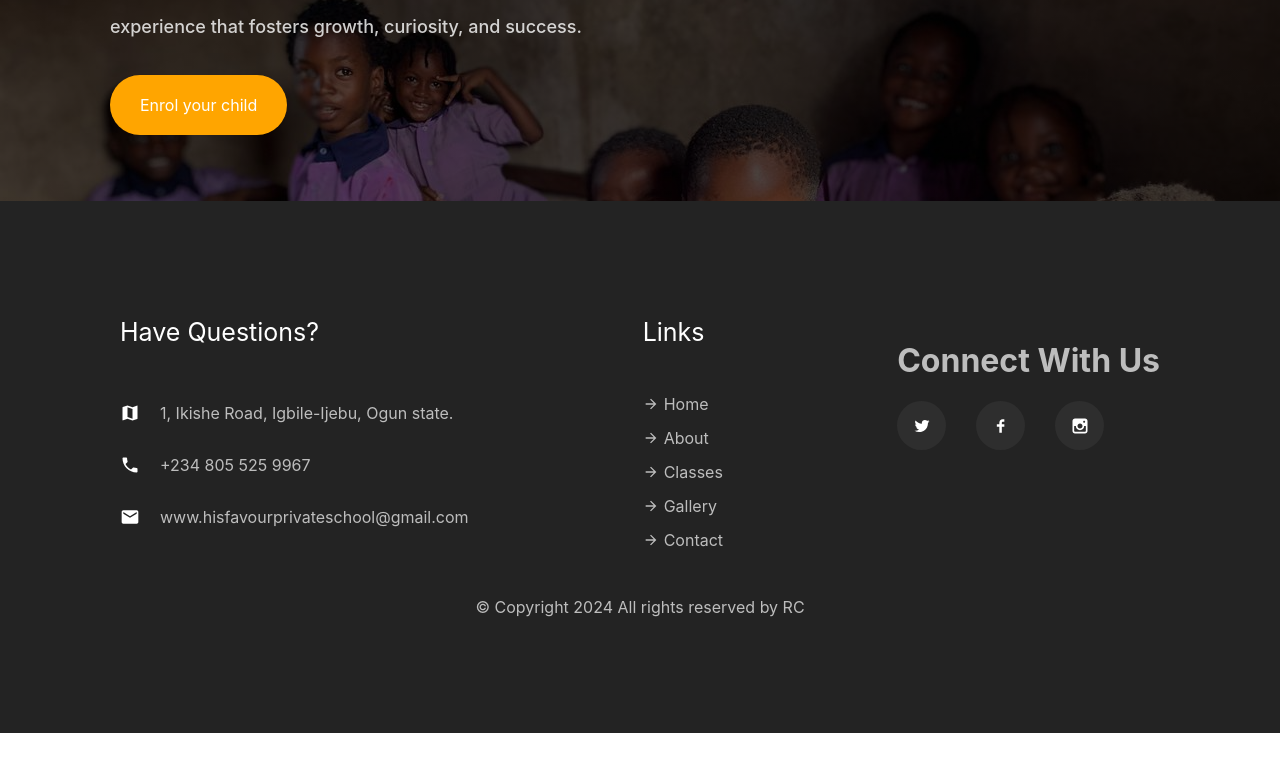
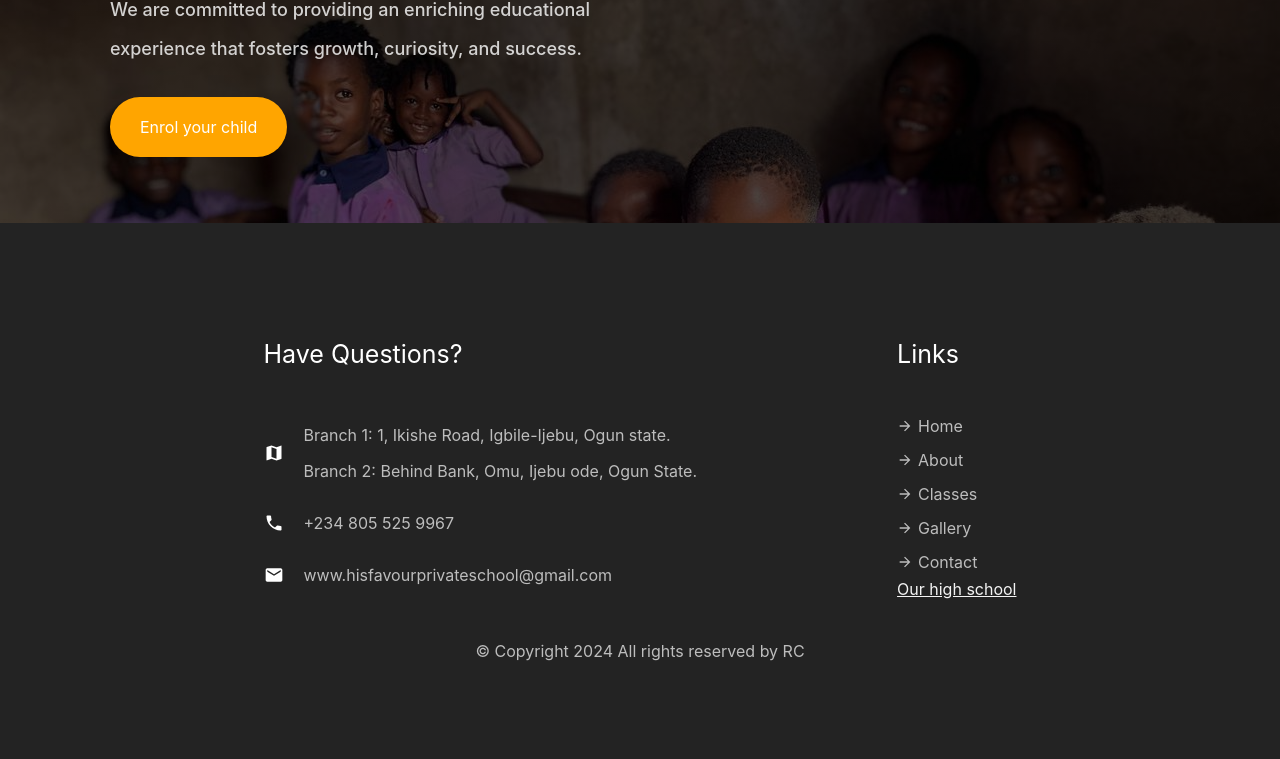
Before and after one commit to Qayyumah/hfps, a React (Create React App) app: page /course in a window 1280 px wide. Shown: the part 2038-2797 px from the top of the page. Before the commit the page ends 2771 px from the top, so only its background shows below. Built offline with nearby package versions, Linux system fonts and the light colour scheme.

Commit message:
fix(content)

```diff
--- a/src/App.js
+++ b/src/App.js
@@ -13,7 +13,7 @@ function App() {
           <Route exact path="/" element={<MainContainer/>}/>
           <Route exact path="/about" element={<About/>}/>
           <Route exact path="/course" element={<Courses/>}/>
-          <Route exact path="/price" element={<Pricing/>}/>
+          <Route exact path="/gallery" element={<Pricing/>}/>
           <Route exact path="/contact" element={<Contact/>}/>
         </Routes>
       </Router>
--- a/src/assets/footer.css
+++ b/src/assets/footer.css
@@ -8,7 +8,7 @@ footer{
 }
 .foot{
     display: flex;
-    justify-content: space-between;
+    justify-content: center;
     color: #fff;
     margin-bottom: 10px;
 
@@ -35,6 +35,14 @@ footer{
 
 .q-text p{
     color: rgba(255, 255, 255, 0.7);
+}
+
+.links {
+    margin-left: 200px;
+
+    @media(max-width: 500px) {
+        margin-left: 0;
+    }
 }
 
 .blo-display{
--- a/src/components/About.jsx
+++ b/src/components/About.jsx
@@ -227,20 +227,7 @@ const About = () => {
           </div>
         </div>
 
-        <div className='feedback'>
-          <div className='feed-head'>
-            <h4>TESTIMONIAL</h4>
-            <h1 style={{ color: "#5d50c6" }}>
-              What Parents <span style={{ color: "orange" }}>Say About Us</span>
-            </h1>
-            <p>
-              At HFPS, we are proud of the positive impacts we’ve made on our
-              students. Here’s what our parents have to say:
-            </p>
-          </div>
 
-          <Feedback />
-        </div>
         <div className='manners'>
           <div
             style={{
--- a/src/components/Contact.jsx
+++ b/src/components/Contact.jsx
@@ -48,7 +48,8 @@ const Contact = () => {
           <div className='contact-info-box'>
             <div className='con-info1'>
               <h1>Address</h1>
-              <p style={{ marginBottom: "0" }}>1, Ikishe Road, Igbile-Ijebu, Ogun state.</p>
+              <p>Branch 1: 1, Ikishe Road, Igbile-Ijebu, Ogun state.</p>
+              <p>Branch 2: Behind Bank, Omu, Ijebu ode, Ogun State.</p>
             </div>
 
             <div className='con-info1'>
--- a/src/components/Footer.jsx
+++ b/src/components/Footer.jsx
@@ -8,14 +8,11 @@ import {
   MdPerson,
   MdPhone,
 } from "react-icons/md";
-import {
-  TiSocialFacebook,
-  TiSocialInstagram,
-  TiSocialTwitter,
-} from "react-icons/ti";
 import "../assets/footer.css";
+import { Link } from "react-router-dom";
 
 const Footer = () => {
+  const currentYear = new Date().getFullYear();
   return (
     <div>
       <footer>
@@ -27,10 +24,8 @@ const Footer = () => {
             <div className='q-display'>
               <IoMdMap style={{ fontSize: "20px" }} />
               <div className='q-text'>
-                <p >
-                  {" "}
-                  1, Ikishe Road, Igbile-Ijebu, Ogun state.
-                </p>
+                <p>Branch 1: 1, Ikishe Road, Igbile-Ijebu, Ogun state.</p>
+                <p>Branch 2: Behind Bank, Omu, Ijebu ode, Ogun State.</p>
               </div>
             </div>
 
@@ -73,39 +68,18 @@ const Footer = () => {
               <MdArrowForward />
               <a>Contact</a>
             </div>
+            <Link
+              style={{ color: "#f4f4f4" }}
+              to='https://hisfavourhighschool.vercel.app'
+            >
+              Our high school
+            </Link>
           </div>
 
-          <div className='sub-us'>
-            <div className='connect'>
-              <h1>Connect With Us</h1>
-              <div className='connect-ico'>
-                <div className='twitter'>
-                  <TiSocialTwitter
-                    style={{
-                      fontSize: "20px",
-                    }}
-                  />
-                </div>
-                <div className='fb'>
-                  <TiSocialFacebook
-                    style={{
-                      fontSize: "20px",
-                    }}
-                  />
-                </div>
-                <div className='insta'>
-                  <TiSocialInstagram
-                    style={{
-                      fontSize: "20px",
-                    }}
-                  />
-                </div>
-              </div>
-            </div>
-          </div>
+          <div className='sub-us'></div>
         </div>
-        <div className='foot-text' style={{marginTop:"40px"}}>
-          <p>© Copyright 2024 All rights reserved by RC</p>
+        <div className='foot-text' style={{ marginTop: "40px" }}>
+          <p>© Copyright {currentYear} All rights reserved by RC</p>
         </div>
       </footer>
     </div>
--- a/src/components/Header.jsx
+++ b/src/components/Header.jsx
@@ -74,10 +74,13 @@ const Header = () => {
         </div>
         <div className='nav-menu'>
           <Link to='/'>Home</Link>
-          <Link to='/#'>About</Link>
-          <Link to='/#'>Classes</Link>
-          <Link to='/#'>Gallery</Link>
-          <Link to='/#'>Contact</Link>
+          <Link to='/about'>About</Link>
+          <Link to='/course'>Classes</Link>
+          <Link to='/gallery'>Gallery</Link>
+          <Link to='/contact'>Contact</Link>
+          <Link to='https://hisfavourhighschool.vercel.app'>
+            Our high school
+          </Link>
         </div>
 
         <div className='burgernav'>
@@ -89,7 +92,8 @@ const Header = () => {
       <div className='heading1 head'>
         <div className='' style={{ textAlign: "center" }}>
           <div className='map-text'>
-            <p>1, Ikishe Road, Igbile-Ijebu, Ogun state.</p>
+            <p>Branch 1: 1, Ikishe Road, Igbile-Ijebu, Ogun state.</p>
+            <p>Branch 2: Behind Bank, Omu, Ijebu ode, Ogun State.</p>
           </div>
         </div>
         <div className='' style={{ textAlign: "center" }}>
@@ -122,6 +126,13 @@ const Header = () => {
           <Link to='/contact' onClick={() => setBurgerStatus(false)}>
             Contact
           </Link>
+
+          <Link
+            to='https://hisfavourhighschool.vercel.app'
+            onClick={() => setBurgerStatus(false)}
+          >
+            Our high school
+          </Link>
         </BurgerNav>
       </div>
     </header>
--- a/src/components/MainContainer.jsx
+++ b/src/components/MainContainer.jsx
@@ -460,19 +460,6 @@ const MainContainer = () => {
           </div>
         </div>
 
-        <div className='feedback'>
-          <div className='feed-head'>
-            <h1 style={{ color: "#5d50c6" }}>
-              What Parents <span style={{ color: "orange" }}>Say About Us</span>
-            </h1>
-            <p>
-            At HFPS, we are proud of the positive impacts we’ve made on our students. Here’s what our parents have to say:
-            </p>
-          </div>
-
-          <Feedback />
-        </div>
-
         {/* <div className='pricing'>
           <div className='price-head'>
             <h1 style={{ color: "#5d50c6" }}>
```
